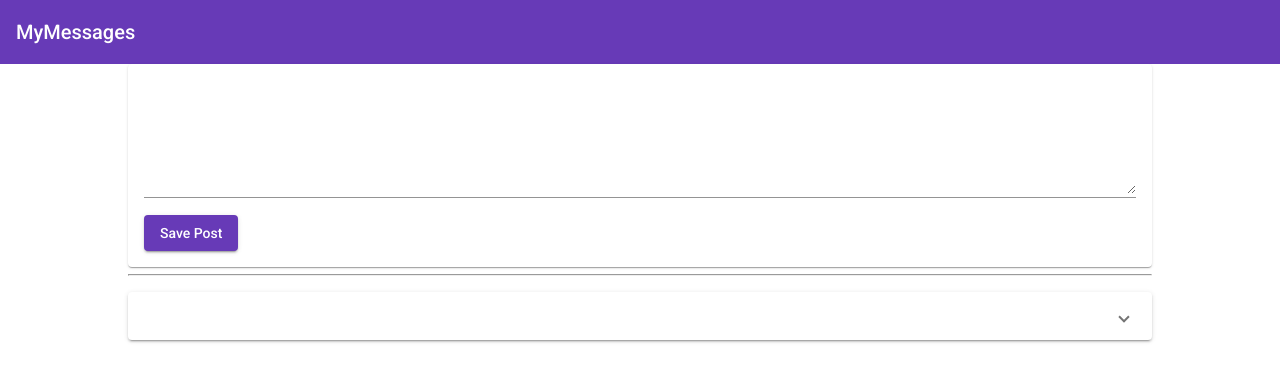
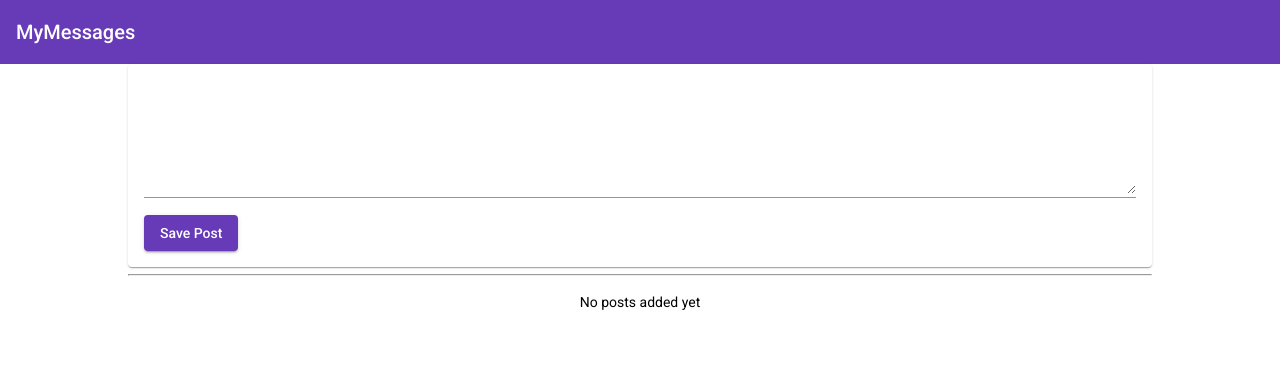
Before and after one commit to Marti-b/MEAN-app, an Angular app: page / in a window 1280 px wide. Shown: the top 382 px of the page. Built offline with nearby package versions, Linux system fonts and the light colour scheme.

Commit message:
Using Structural Directives (ngIf, ngFor)

```diff
--- a/src/app/posts/post-list/post-list.component.css
+++ b/src/app/posts/post-list/post-list.component.css
@@ -2,3 +2,6 @@
   display: block;
   margin-top: 1rem;
 }
+.info-text{
+  text-align: center;
+}
--- a/src/app/posts/post-list/post-list.component.html
+++ b/src/app/posts/post-list/post-list.component.html
@@ -1,7 +1,9 @@
-<mat-accordion>
-  <mat-expansion-panel>
-  <mat-expansion-panel-header>
-
-  </mat-expansion-panel-header>
+<mat-accordion multi="true" *ngIf="posts.length > 0">
+  <mat-expansion-panel *ngFor="let post of posts">
+    <mat-expansion-panel-header>
+      {{post.title}}
+    </mat-expansion-panel-header>
+    <p>{{post.content}}</p>
   </mat-expansion-panel>
 </mat-accordion>
+<p class="info-text mat-body-1" *ngIf="posts.length <= 0">No posts added yet</p>
--- a/src/app/posts/post-list/post-list.component.ts
+++ b/src/app/posts/post-list/post-list.component.ts
@@ -8,11 +8,12 @@
   styleUrls: ['./post-list.component.css']
 })
 export class PostListComponent implements OnInit {
-  post = [
+ /* posts = [
     { title: 'First Post', content: 'This is the first post\'s content ' },
-    { title: 'Second Post', content: 'This is the first post\'s content ' },
-    { title: 'Third Post', content: 'This is the first post\'s content ' }
-  ];
+    { title: 'Second Post', content: 'This is the second post\'s content ' },
+    { title: 'Third Post', content: 'This is the third post\'s content ' }
+  ]; */
+    posts =[];
 
   constructor() { }
 
```
